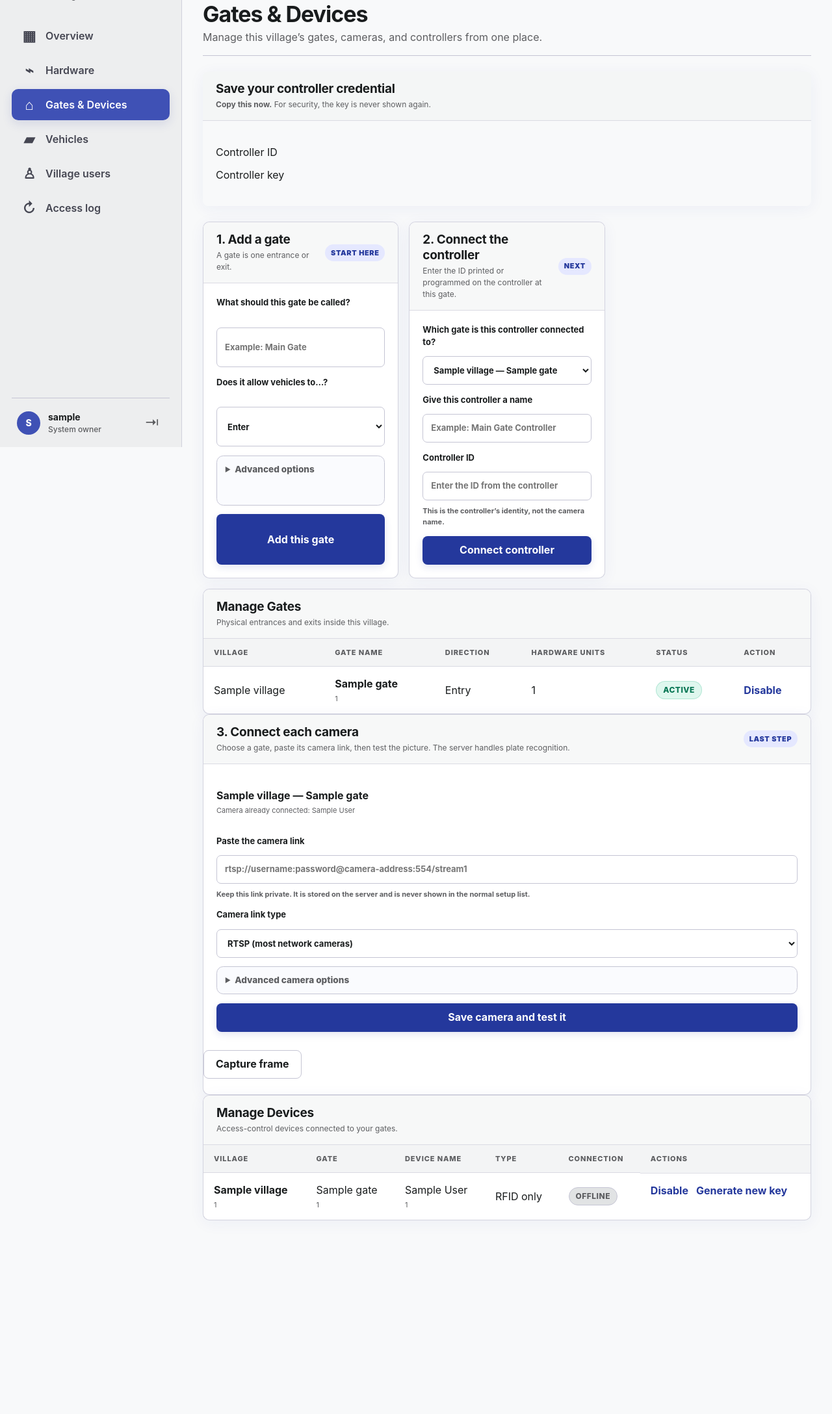
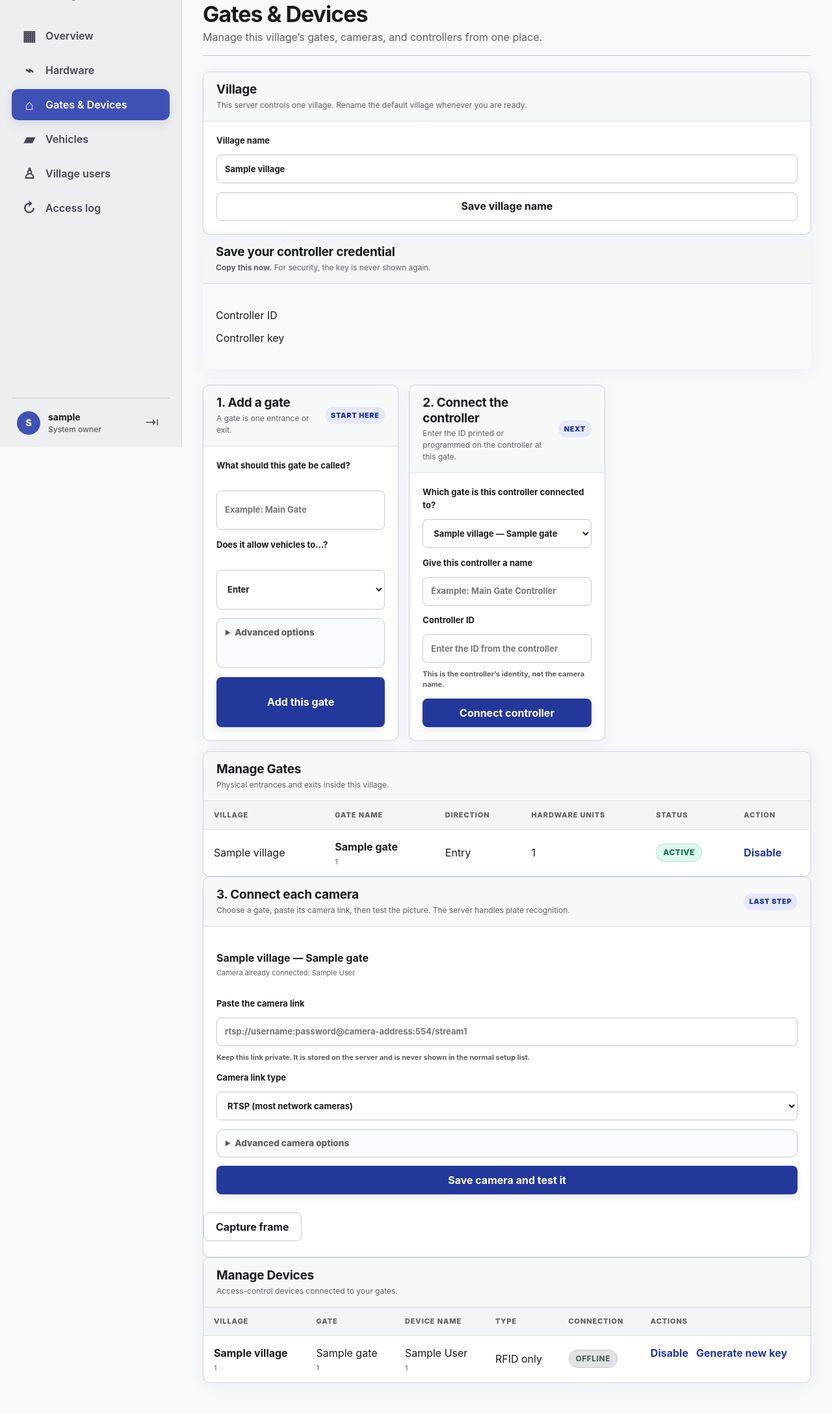
Before and after one commit to T-REXX9/plate-program, a Flask app: page /sites in a window 1280 px wide. Shown: the part 112-2288 px from the top of the page at 65% size. Before the commit the page ends 1990 px from the top, so only its background shows below. Run offline with Flask 3, Linux system fonts and the light colour scheme; the visitor is signed in with stand-in values (Sample User, id 1); tables that the repository leaves empty hold one stand-in row (values such as "Sample post").

Commit message:
Seed and rename the single server village

```diff
--- a/web/app.py
+++ b/web/app.py
@@ -269,6 +269,18 @@
                     """,
                     (legacy_village_id, legacy_gate_id),
                 )
+
+        # Every server installation is single-village.  Keep a usable default
+        # village even when a fresh or otherwise empty legacy database has no
+        # records that would trigger the backfill above.  The system owner can
+        # rename this row from Gates & Devices.
+        if connection.execute("SELECT id FROM villages LIMIT 1").fetchone() is None:
+            connection.execute(
+                """
+                INSERT INTO villages (village_uid, name, timezone, is_active)
+                VALUES ('server-village', 'My Village', 'Asia/Manila', 1)
+                """
+            )
 
         # Historical rows may reference controller identifiers that no longer
         # exist. Keep the event/command but clear the optional broken link.
@@ -1148,6 +1160,30 @@
     return redirect(url_for("sites"))
 
 
+@app.post("/sites/village/rename")
+@role_required("administrator")
+def village_rename():
+    connection = get_db()
+    village = connection.execute(
+        "SELECT id FROM villages ORDER BY id LIMIT 1"
+    ).fetchone()
+    if village is None:
+        flash("The server village has not been initialized yet. Restart the program and try again.", "error")
+        return redirect(url_for("sites"))
+    name = " ".join(request.form.get("name", "").split())
+    if not 2 <= len(name) <= 160:
+        flash("Enter a village name between 2 and 160 characters.", "error")
+        return redirect(url_for("sites"))
+    try:
+        connection.execute("UPDATE villages SET name = ? WHERE id = ?", (name, village["id"]))
+        record_audit("rename_village", "village", village["id"], name)
+        connection.commit()
+        flash(f"Village renamed to {name}.", "success")
+    except IntegrityError:
+        flash("That village name is already in use.", "error")
+    return redirect(url_for("sites"))
+
+
 @app.post("/sites/gates")
 @role_required("administrator")
 def gate_create():
--- a/web/templates/sites.html
+++ b/web/templates/sites.html
@@ -5,6 +5,17 @@
 <div class="page-heading compact-heading">
   <div><p class="eyebrow">Installation</p><h1>Gates & Devices</h1><p>Manage this village’s gates, cameras, and controllers from one place.</p></div>
 </div>
+
+{% if villages %}
+<section class="panel">
+  <div class="panel-heading"><div><h2>Village</h2><p>This server controls one village. Rename the default village whenever you are ready.</p></div></div>
+  <form class="stacked-form" method="post" action="{{ url_for('village_rename') }}">
+    <input type="hidden" name="csrf_token" value="{{ csrf_token() }}">
+    <label>Village name<input name="name" required maxlength="160" value="{{ villages[0].name }}" placeholder="Example: Maple Village"></label>
+    <button class="secondary-button" type="submit">Save village name</button>
+  </form>
+</section>
+{% endif %}
 
 {% if new_credential %}
 <section class="panel credential-reveal" style="border: 2px solid var(--accent); background: var(--accent-light);">
```
Also changed, not shown: tests/test_multitenancy.py (+5 -0 lines), 1 other file.
